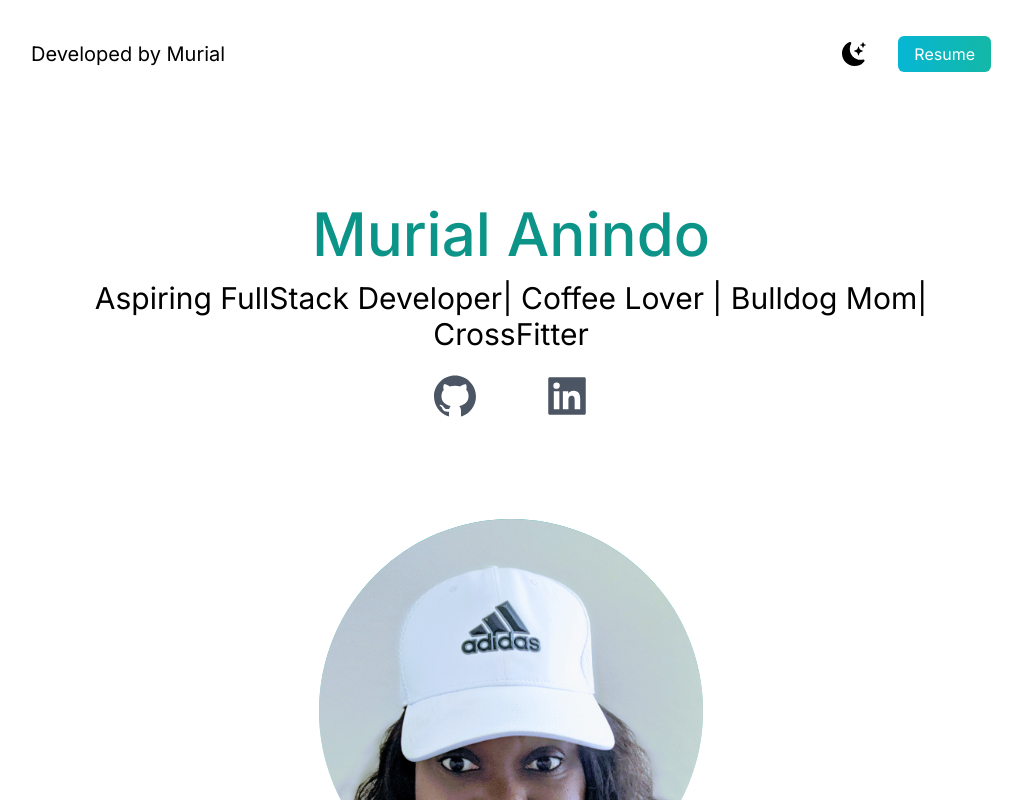
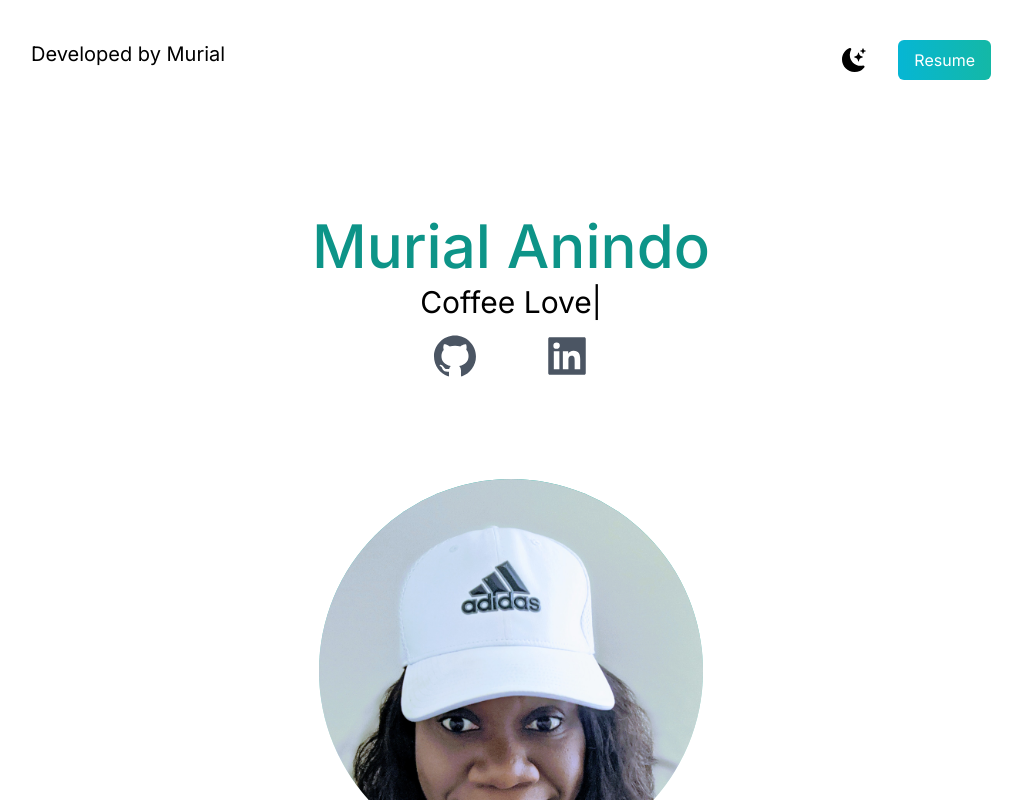
Before and after one commit to twentymurial33/murial_dev, a Next.js app: page / in a window 1280 px wide. Shown: the top 800 px of the page, without its empty margins (129-1151 px from the left). Built offline with nearby package versions, Linux system fonts and the light colour scheme.

Commit message:
added typed and resume

```diff
--- a/app/page.tsx
+++ b/app/page.tsx
@@ -6,6 +6,7 @@ import {
   AiFillGithub,
 } from "react-icons/ai";
 import Image from "next/image";
+import { ReactTyped } from "react-typed";
 import web1 from "../public/Murial.jpg";
 import Link from "next/link";
 import { BsFillMoonStarsFill } from "react-icons/bs";
@@ -20,7 +21,6 @@ export default function Home() {
       <Head>
         <title>Create Next App</title>
         <meta name="description" content="Generated by create next app" />
-        <link rel="icon" href="/favicon.ico" />
       </Head>
       <main className=" bg-white px-10 dark:bg-gray-900 md:px-20 lg:px-40">
         <section className="min-h-screen">
@@ -33,13 +33,11 @@ export default function Home() {
                   className=" cursor-pointer text-2xl"
                 />
               </li>
-              <li>
-                <a
-                  className="bg-gradient-to-r from-cyan-500 text- to-teal-500 text-white px-4 py-2 border-none rounded-md ml-8"
-                  href="#"
-                >
-                  Resume
-                </a>
+              <li className="bg-gradient-to-r from-cyan-500 text- to-teal-500 text-white px-4 py-2 border-none rounded-md ml-8"
+
+               >
+              <Link href="/Resume.pdf" />
+              <button>Resume</button>
               </li>
             </ul>
           </nav>
@@ -47,9 +45,13 @@ export default function Home() {
             <h2 className="text-5xl py-2 text-teal-600 font-medium dark:text-teal-400 md:text-6xl">
               Murial Anindo
             </h2>
-            <h3 className="text-2xl py-2 dark:text-white md:text-3xl">
-             Aspiring FullStack Developer| Coffee Lover | Bulldog Mom| CrossFitter
-            </h3>
+          <ReactTyped
+          className="typed-text text-2xl py-2 dark:text-white md:text-3xl"
+          strings={["Aspiring FullStack Developer", "Coffee Lover", "Bulldog Mom","CrossFitter"]}
+          typeSpeed={40}
+          backSpeed={60}
+          loop
+        />
             <div className="text-5xl flex justify-center gap-16 py-3 text-gray-600 dark:text-gray-400">
             <Link href="https://github.com/twentymurial33">
             <button> <AiFillGithub /></button>
@@ -59,7 +61,7 @@ export default function Home() {
           </Link>
             </div>
             <div className="mx-auto bg-gradient-to-b from-teal-500 rounded-full w-80 h-80 relative overflow-hidden mt-20 md:h-96 md:w-96">
-               <Image src={web1} alt="murials " layout="fill" objectFit="cover" />
+               <Image src={web1} alt="murials" layout="fill" objectFit="cover" />
             </div>
           </div>
         </section>
--- a/package.json
+++ b/package.json
@@ -12,7 +12,8 @@
     "next": "14.1.3",
     "react": "^18",
     "react-dom": "^18",
-    "react-icons": "^5.0.1"
+    "react-icons": "^5.0.1",
+    "react-typed": "^2.0.12"
   },
   "devDependencies": {
     "@types/node": "^20",
```
Also changed, not shown: 2 other files (tests, documents, lock files or other folders).
